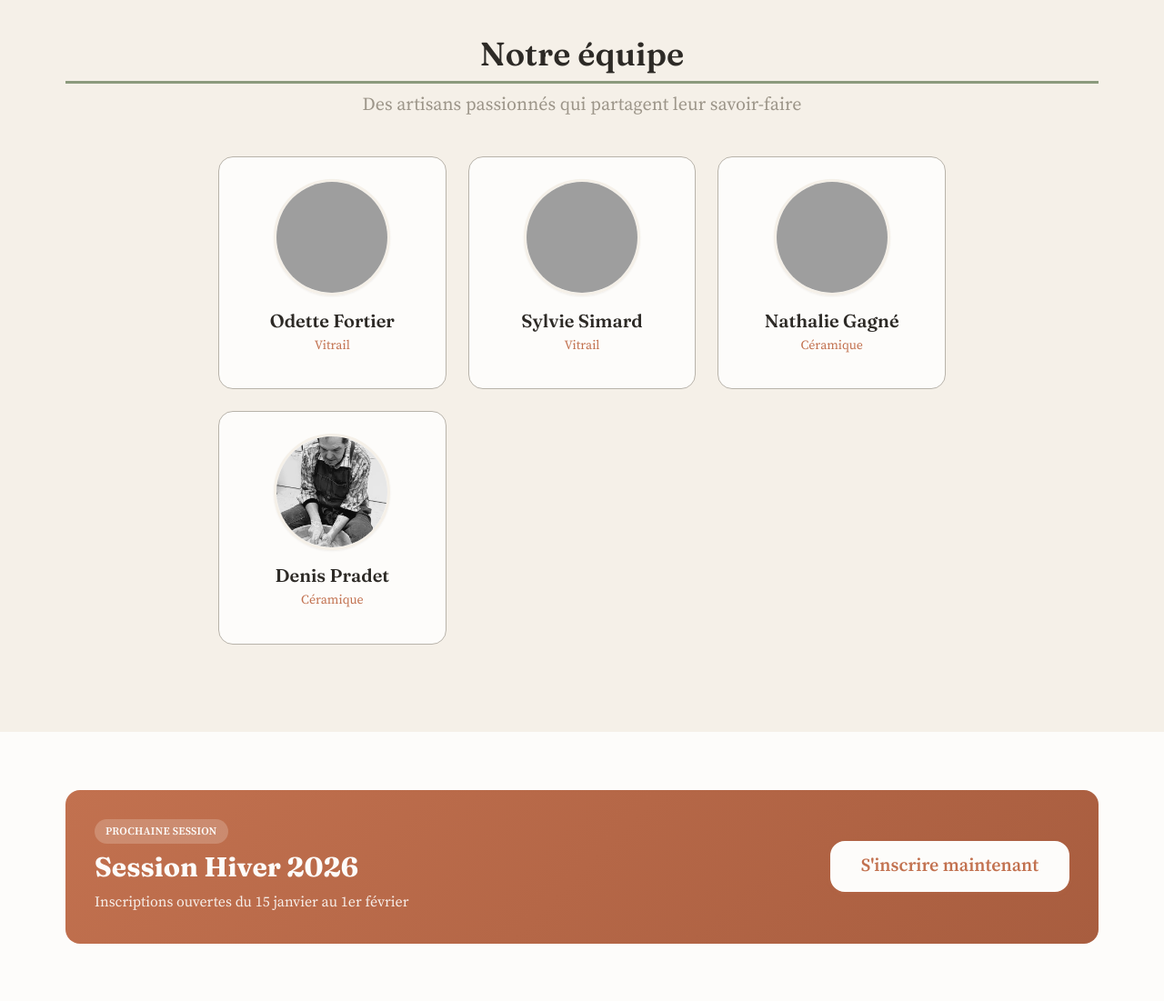
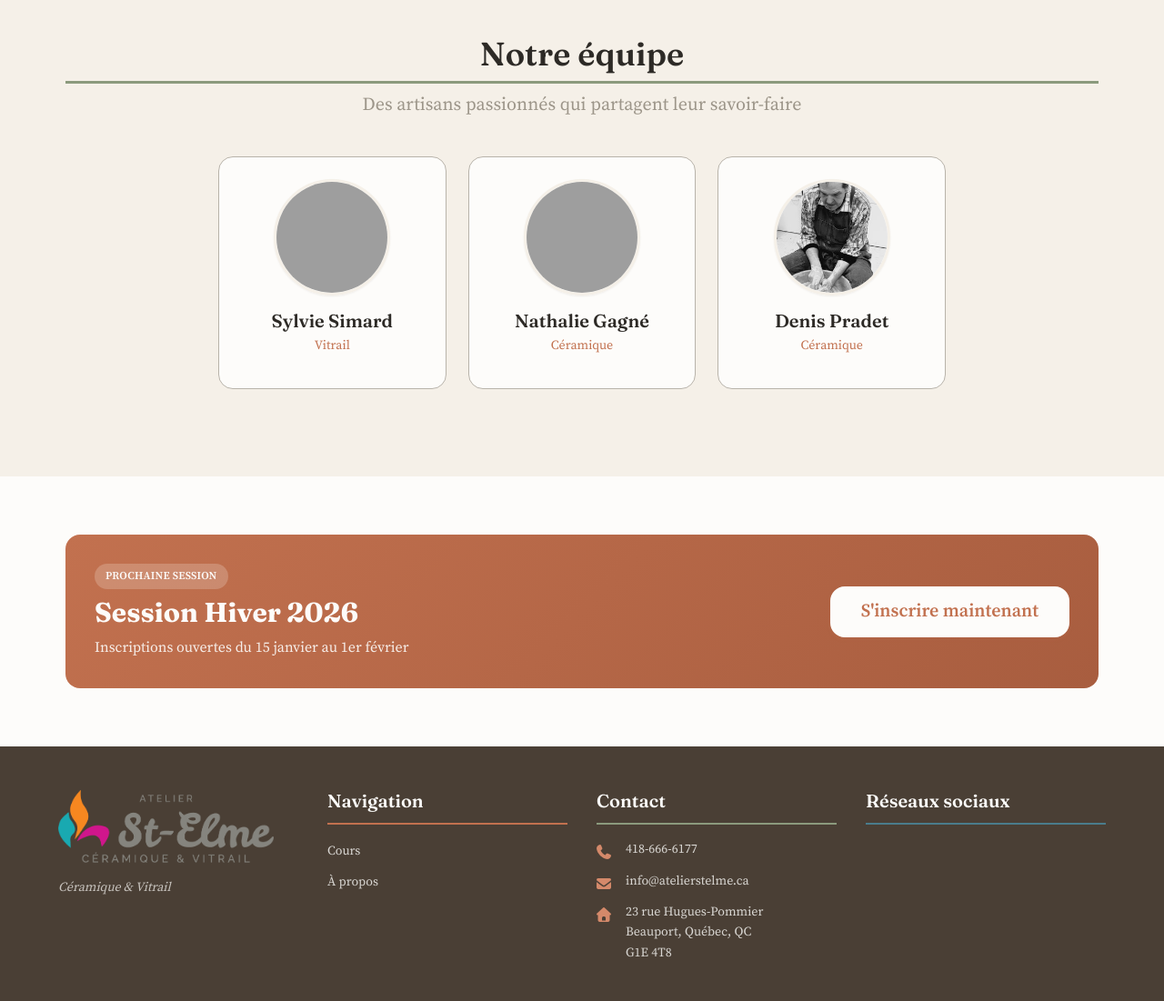
Before and after one commit to camauger/idoine, a Python web app: template src/templates/pages/home.html in a window 1280 px wide. Shown: the part 2873-3974 px from the top of the page at 91% size. Run offline with Jinja, Linux system fonts and the light colour scheme; the template is opened without the code that fills it, so the values that code supplies are empty; style sheets or scripts are compiled from the project's sources; grey boxes are pictures that could not be loaded.

Commit message:
Remove unused image assets and update team member images in home page template

```diff
--- a/src/templates/pages/home.html
+++ b/src/templates/pages/home.html
@@ -180,17 +180,17 @@
 
       <div class="team-grid">
         {# Team members - would be dynamic in production #}
-        <div class="team-card">
+        <!-- <div class="team-card">
           <div class="team-photo">
             <img src="/assets/images/team/team-1.jpg" alt="Odette Fortier - Professeure de vitrail" loading="lazy">
           </div>
           <h3 class="team-name">Odette Fortier</h3>
           <p class="team-role">Vitrail</p>
-        </div>
+        </div> -->
 
         <div class="team-card">
           <div class="team-photo">
-            <img src="/assets/images/team/team-2.jpg" alt="Sylvie Simard - Professeure de vitrail" loading="lazy">
+            <img src="/assets/images/team/sylvie-simard.png" alt="Sylvie Simard - Professeure de vitrail" loading="lazy">
           </div>
           <h3 class="team-name">Sylvie Simard</h3>
           <p class="team-role">Vitrail</p>
@@ -198,7 +198,7 @@
 
         <div class="team-card">
           <div class="team-photo">
-            <img src="/assets/images/team/team-3.jpg" alt="Nathalie Gagné - Professeure de céramique" loading="lazy">
+            <img src="/assets/images/team/nathalie-gagne.png" alt="Nathalie Gagné - Professeure de céramique" loading="lazy">
           </div>
           <h3 class="team-name">Nathalie Gagné</h3>
           <p class="team-role">Céramique</p>
```
Also changed, not shown: src/assets/images/021.jpg (deleted), src/assets/images/nathalie-gagne.jpg (renamed from src/assets/images/020.jpg), src/assets/images/sylvie-simard.png (renamed from src/assets/images/024.png).
